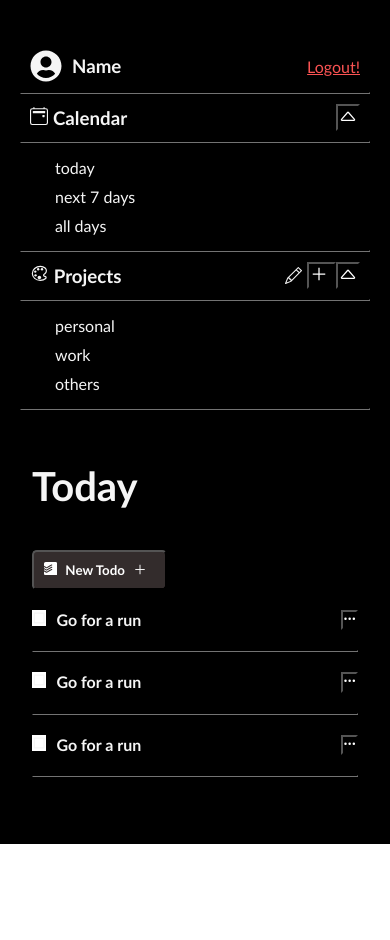
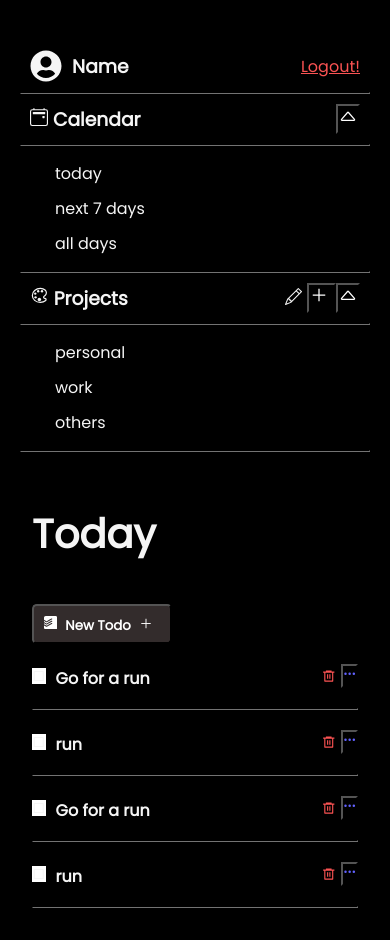
Before and after one commit to BhaveshSSingh/todo-mate, a React (Create React App) app: page / in a window 390 px wide. Before the commit the page ends 844 px from the top, so only its background shows below. Built offline with nearby package versions, Linux system fonts and the light colour scheme.

Commit message:
style: responsiveness + font change

```diff
--- a/src/App.css
+++ b/src/App.css
@@ -1,5 +1,8 @@
+@import url("https://fonts.googleapis.com/css2?family=Poppins:wght@200;300;400&display=swap");
+
 * {
-  font-family: "Gill Sans", "Gill Sans MT", Calibri, "Trebuchet MS", sans-serif;
+  font-family: "Poppins", sans-serif;
+
   margin: 0%;
   padding: 0%;
   box-sizing: border-box;
@@ -12,20 +15,38 @@
   color: whitesmoke;
   background-color: black;
   display: flex;
-  height: 100vh;
-  width: 100vw;
+  height: 100%;
+  min-height: 100vh;
+  width: 100%;
   padding-top: 100px;
 }
 hr {
   width: 100%;
   border-color: var(--gray);
 }
+
+/* Styling the scroll bar */
+body::-webkit-scrollbar {
+  width: 0.6rem;
+}
+body::-webkit-scrollbar-track {
+  background: black;
+
+  /* background: #1e1e24; */
+}
+body::-webkit-scrollbar-thumb {
+  border-radius: 1rem;
+  background-color: var(--gray);
+}
+
 /* Media query */
-@media only screen and (max-width: 770px) {
+@media only screen and (max-width: 800px) {
   .App {
     display: flex;
     flex-direction: column;
     padding-top: 20px;
+    height: auto;
+    min-height: auto;
   }
 }
 
--- a/src/components/main/Main.css
+++ b/src/components/main/Main.css
@@ -7,7 +7,7 @@
   font-weight: bold;
   font-size: 40px;
 }
-@media only screen and (max-width: 770px) {
+@media only screen and (max-width: 800px) {
   .main {
     width: 100%;
   }
--- a/src/components/main/Main.jsx
+++ b/src/components/main/Main.jsx
@@ -10,7 +10,6 @@ function Main() {
       <AddNewTodo />
       <Todos />
       <Todos />
-      <Todos />
     </div>
   );
 }
--- a/src/components/main/addnewtodo/AddNewTodo.css
+++ b/src/components/main/addnewtodo/AddNewTodo.css
@@ -7,7 +7,7 @@
   margin-top: 40px;
   cursor: pointer;
   height: 40px;
-  width: 135px;
+  width: 140px;
 }
 
 .addnewtodo:hover {
@@ -28,7 +28,8 @@
 
 /* Modal */
 .newtodo__modal__header {
-  width: 300px;
+  width: 100%;
+  min-width: 300px;
   display: flex;
   justify-content: space-between;
   align-self: center;
--- a/src/components/main/addnewtodo/AddNewTodo.jsx
+++ b/src/components/main/addnewtodo/AddNewTodo.jsx
@@ -44,7 +44,7 @@ function AddNewTodo() {
                 <h3>Add a new to do!</h3>
 
                 <button onClick={() => setShowModal(false)}>
-                  <MdOutlineCancel size={20} />
+                  <MdOutlineCancel size={20} color={"rgb(251, 83, 83)"} />
                 </button>
               </div>
               <div className="newtodo__modal__text">
--- a/src/components/main/todo/EditTodo.jsx
+++ b/src/components/main/todo/EditTodo.jsx
@@ -33,7 +33,7 @@ export function EditTodo({ showModal, setShowModal }) {
               <h3>Edit Todo</h3>
 
               <button onClick={() => setShowModal(false)}>
-                <MdOutlineCancel size={20} />
+                <MdOutlineCancel size={20} color={"rgb(251, 83, 83)"} />
               </button>
             </div>
             <div className="newtodo__modal__text">
--- a/src/components/main/todo/Todos.css
+++ b/src/components/main/todo/Todos.css
@@ -1,6 +1,7 @@
 .todos {
   display: flex;
   padding: 20px 0px;
+  align-items: center;
 }
 .todos:hover {
   filter: brightness(1.5);
--- a/src/components/main/todo/Todos.jsx
+++ b/src/components/main/todo/Todos.jsx
@@ -1,6 +1,6 @@
 import { EditTodo } from "./EditTodo";
 import React, { useState } from "react";
-import { RiCheckboxBlankLine } from "react-icons/ri";
+import { RiCheckboxBlankLine, RiDeleteBin6Line } from "react-icons/ri";
 import { BsThreeDots } from "react-icons/bs";
 import "./Todos.css";
 
@@ -11,8 +11,21 @@ function Todos() {
       <div className="todos">
         <RiCheckboxBlankLine className="checkbox__icon" />
         <h4 className="todos__text">Go for a run</h4>
+        <RiDeleteBin6Line className="icon" color="var(--red)" />
+
         <button onClick={() => setShowModal(true)}>
-          <BsThreeDots />
+          <BsThreeDots color="var(--blue)" />
+        </button>
+      </div>
+      <EditTodo showModal={showModal} setShowModal={setShowModal} />
+      <hr />
+      <div className="todos">
+        <RiCheckboxBlankLine className="checkbox__icon" />
+        <h4 className="todos__text"> run</h4>
+        <RiDeleteBin6Line className="icon" color="var(--red)" />
+
+        <button onClick={() => setShowModal(true)}>
+          <BsThreeDots color="var(--blue)" />
         </button>
       </div>
       <EditTodo showModal={showModal} setShowModal={setShowModal} />
--- a/src/components/modal/Modal.css
+++ b/src/components/modal/Modal.css
@@ -14,6 +14,13 @@
   padding: 20px;
   border-radius: 5px;
   background-color: black;
+}
+
+@media only screen and (max-width: 800px) {
+  .Modal .container {
+    top: 15%;
+    height: fit-content;
+  }
 }
 
 /* Modal Buttons */
--- a/src/components/sidebar/AddProject.jsx
+++ b/src/components/sidebar/AddProject.jsx
@@ -5,6 +5,7 @@ import Modal from "../modal/Modal";
 import "./Sidebar.css";
 
 export function AddProject({}) {
+  const projectItems = ["personal", "work", "others"];
   const [showModal, setShowModal] = useState(false);
 
   return (
@@ -28,9 +29,13 @@ export function AddProject({}) {
       </section>
       <hr />
       <section className="Sidebar__days">
-        <div className="Sidebar__day">personal</div>
-        <div className="Sidebar__day">work</div>
-        <div className="Sidebar__day">others</div>
+        {projectItems.length
+          ? projectItems.map((item) => (
+              <div key={item} className="Sidebar__day">
+                {item}
+              </div>
+            ))
+          : "Add projects!"}
       </section>
       <hr />
       <Modal showModal={showModal} setShowModal={setShowModal}>
--- a/src/components/sidebar/Sidebar.css
+++ b/src/components/sidebar/Sidebar.css
@@ -19,7 +19,7 @@
   width: 30%;
   padding: 20px;
 }
-@media only screen and (max-width: 770px) {
+@media only screen and (max-width: 800px) {
   .Sidebar {
     width: 100%;
   }
--- a/src/components/sidebar/Sidebar.jsx
+++ b/src/components/sidebar/Sidebar.jsx
@@ -5,6 +5,8 @@ import { FaUserCircle } from "react-icons/fa";
 import { BsCalendar2Event, BsCaretUp } from "react-icons/bs";
 
 export default function Sidebar() {
+  const calendarItems = ["today", "next 7 days", "all days"];
+
   return (
     <div className="Sidebar">
       <section className="Sidebar__profile">
@@ -34,9 +36,13 @@ export default function Sidebar() {
       </section>
       <hr />
       <section className="Sidebar__days">
-        <div className="Sidebar__day">today</div>
-        <div className="Sidebar__day">next 7 days</div>
-        <div className="Sidebar__day">all days</div>
+        {calendarItems.length
+          ? calendarItems.map((item) => (
+              <div className="Sidebar__day" key={item}>
+                {item}
+              </div>
+            ))
+          : "No items available"}
       </section>
       <hr />
       <AddProject />
```
